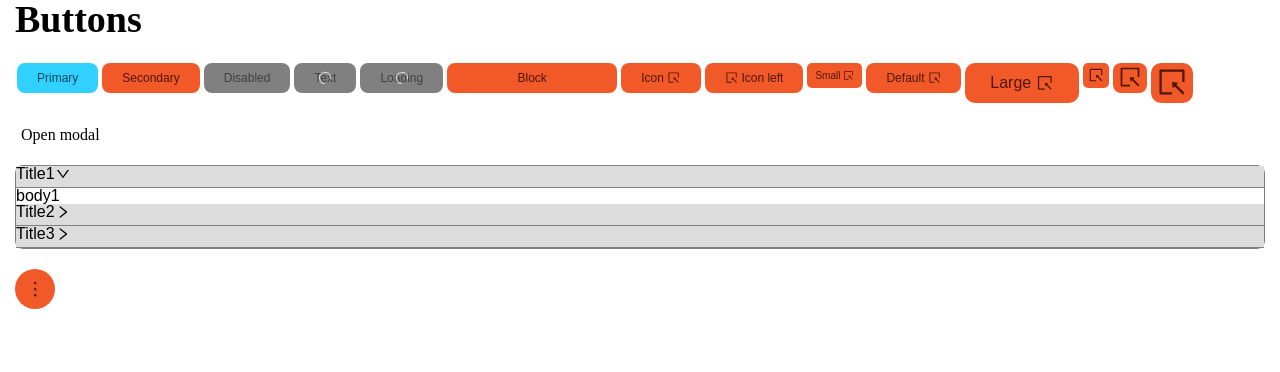
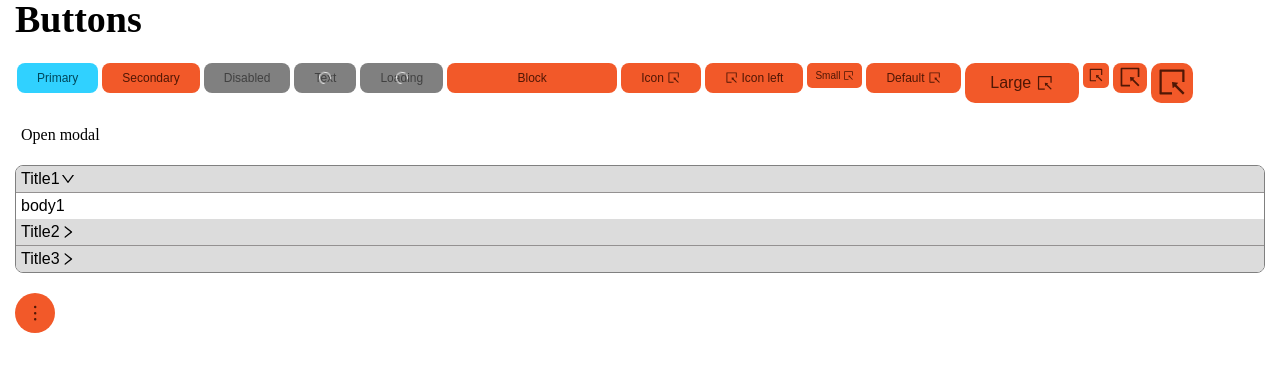
Before and after one commit to igakim/endpoint-ui-kit, a React (Vite) app: page / in a window 1280 px wide. Shown: the top 372 px of the page. Built offline with nearby package versions, Linux system fonts and the light colour scheme.

Commit message:
Collapse fix/ border for 1st and last elements, overflow of content

```diff
--- a/src/components/Collapse/Collapse.jsx
+++ b/src/components/Collapse/Collapse.jsx
@@ -26,15 +26,17 @@ const Collapse = ({
   };
   return (
     <div className={styles.collapse}>
-      {items.map((i) => {
+      {items.map((i, index) => {
         return (
           <CollapseContainer
             key={i.key}
             onClick={onClick(i.key)}
             title={i.title}
             isActive={isActive(i.key)}
+            index={index}
+            itemsLength={items.length}
           >
-            <CollapseBody content={i.content} isActive={isActive(i.key)} />
+            <CollapseBody content={i.content} isActive={isActive(i.key)} contentClass={styles.contentClass}/>
           </CollapseContainer>
         );
       })}
--- a/src/components/Collapse/Collapse.module.scss
+++ b/src/components/Collapse/Collapse.module.scss
@@ -3,6 +3,7 @@
 .collapse {
   font-family: params.$primaryFont;
   border: 1px solid #808080;
+  overflow: hidden;
   border-radius: 8px;
 }
 
@@ -10,9 +11,19 @@
   cursor: pointer;
   background-color: #dcdcdc;
   padding-bottom: 5px;
-  border-bottom: 1px solid #808080;
   display: flex;
+  padding-left: 5px;
+  padding-top: 5px;
+  border-bottom: 1px solid #949191;
+  &.last {
+    border-bottom: 0px;
+    &.active {
+  border-bottom: 1px solid #949191;
+    }
+  }
 }
-.bodyClass {
-  max-height: auto;
+.contentClass {
+  padding-left: 5px;
+  padding-top: 5px;
+  padding-bottom: 5px;
 }
--- a/src/components/Collapse/CollapseBody.jsx
+++ b/src/components/Collapse/CollapseBody.jsx
@@ -1,6 +1,6 @@
 import { useRef, useEffect, useState } from 'react';
 
-const CollapseBody = ({ content, isActive }) => {
+const CollapseBody = ({ content, isActive, contentClass }) => {
   const refEl = useRef(null);
   const [height, setHeight] = useState(0);
   useEffect(() => {
@@ -13,10 +13,10 @@ const CollapseBody = ({ content, isActive }) => {
       style={{
         maxHeight: isActive ? height : 0,
         overflow: 'hidden',
-        transition: 'max-height 0.5s ease',
+        transition: 'max-height 0.2s ease',
       }}
     >
-      <div ref={refEl}>{content}</div>
+      <div ref={refEl} className={contentClass}>{content}</div>
     </div>
   );
 };
--- a/src/components/Collapse/CollapseContainer.jsx
+++ b/src/components/Collapse/CollapseContainer.jsx
@@ -3,9 +3,11 @@ import cn from 'classnames';
 import { AiOutlineRight as Right } from 'react-icons/ai';
 import { AiOutlineDown as Down } from 'react-icons/ai';
 
-const CollapseTitle = ({ title, children, isActive, onClick }) => {
+const CollapseTitle = ({ title, children, isActive, onClick, index, itemsLength }) => {
   const divClassName = cn({
     [styles.collapseTitleContent]: true,
+    [styles.last]: index === itemsLength - 1,
+    [styles.active]: isActive
   });
   const Ico = isActive ? Down : Right;
   return (
```
